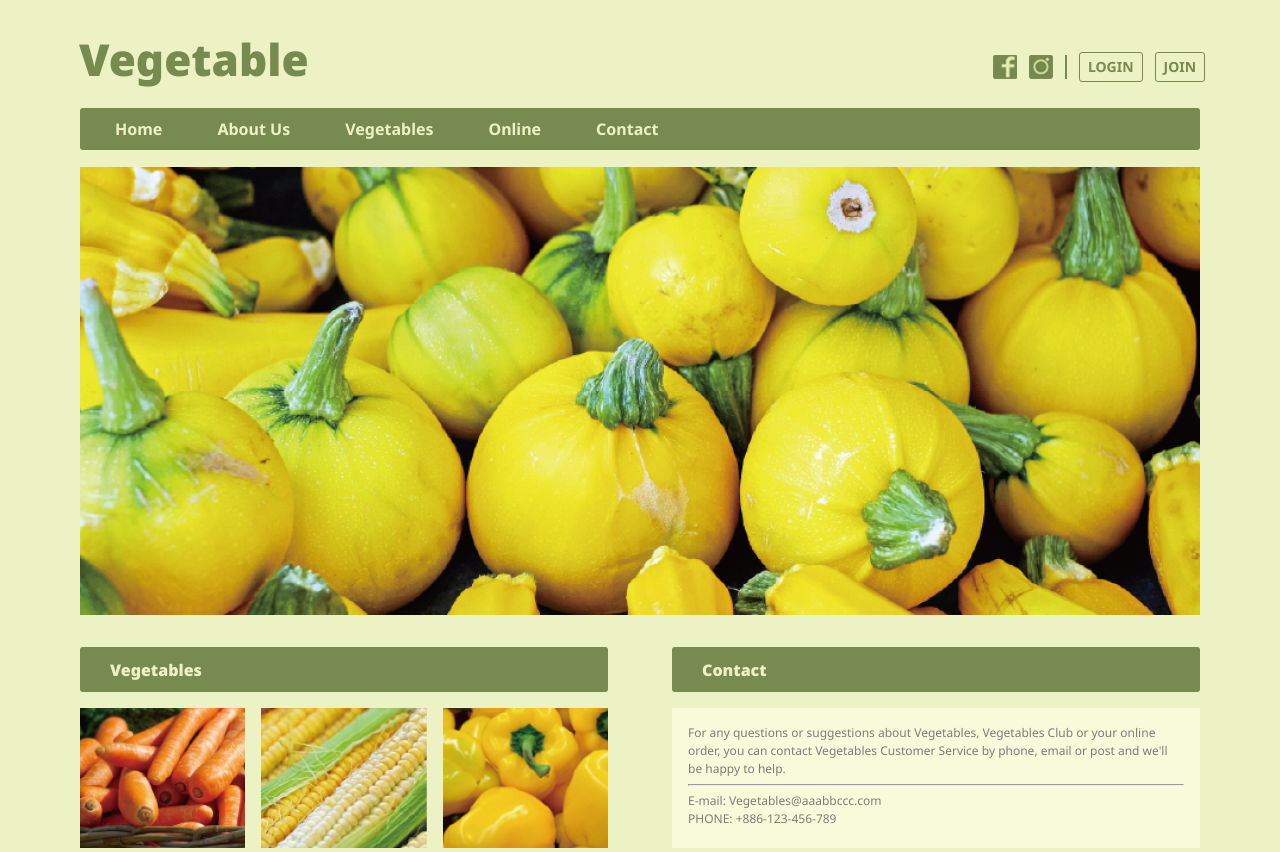
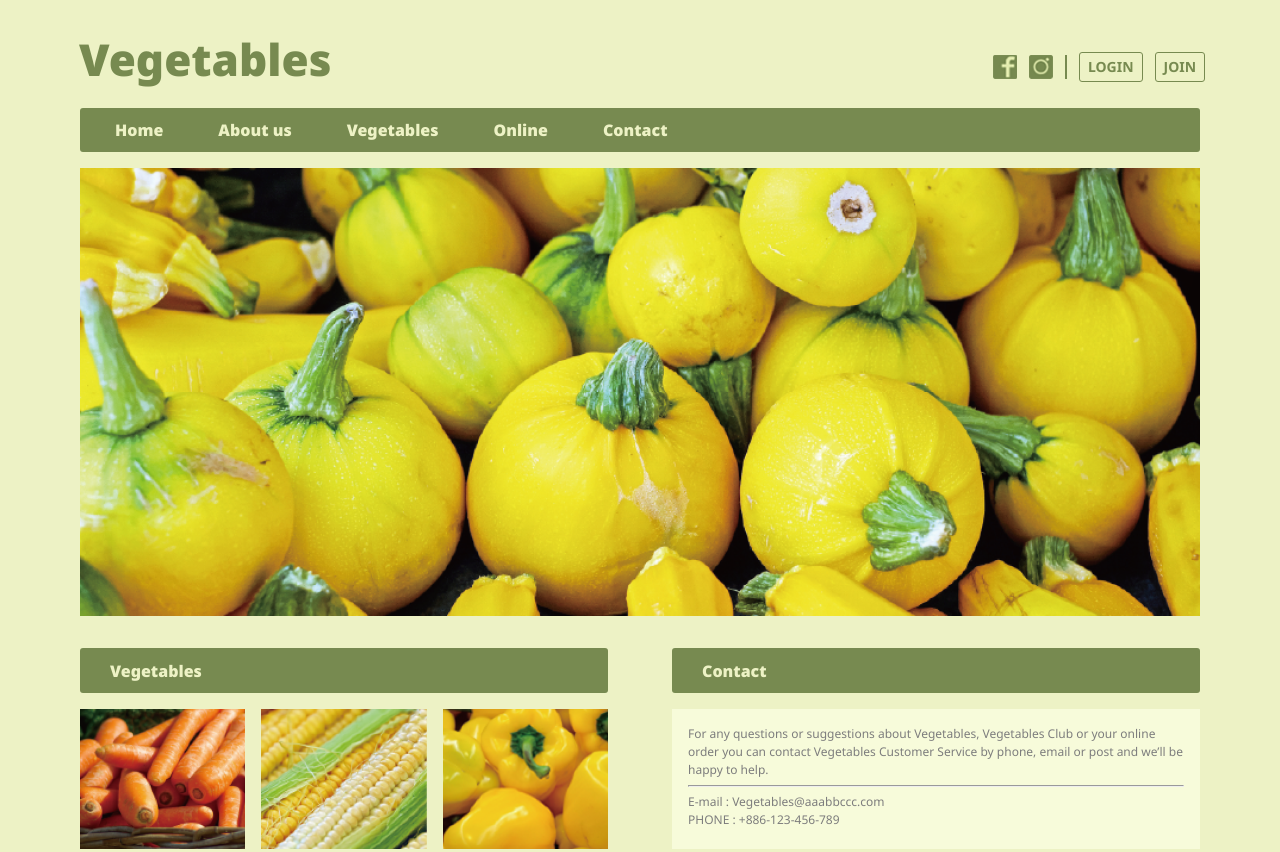
Before and after one commit to sylvia0716/f2e, a plain HTML site: page wk3/index.html in a window 1280 px wide. Shown: the top 852 px of the page. Drawn offline with Linux system fonts and the light colour scheme.

Commit message:
last final

```diff
--- a/wk3/index.html
+++ b/wk3/index.html
@@ -14,7 +14,7 @@
 
 <body>
     <header class="header">
-        <h1 class="header-left">Vegetable</h1>
+        <h1 class="header-title">Vegetables</h1>
         <div class="header-right">
             <img class="fb" src="img/fb.png" alt="fb">
             <img class="ig" src="img/ins.png" alt="ig">
@@ -26,49 +26,46 @@
 
     <nav class="nav">
         <ul class="nav-list">
-            <li class="nav-item"><a href="#" class="nav-link">Home</a></li>
-            <li class="nav-item"><a href="#" class="nav-link">About Us</a></li>
-            <li class="nav-item"><a href="#" class="nav-link">Vegetables</a></li>
-            <li class="nav-item"><a href="#" class="nav-link">Online</a></li>
-            <li class="nav-item"><a href="#" class="nav-link">Contact</a></li>
+            <li class="nav-list-item"><a href="#" class="nav-list-link">Home</a></li>
+            <li class="nav-list-item"><a href="#" class="nav-list-link">About us</a></li>
+            <li class="nav-list-item"><a href="#" class="nav-list-link">Vegetables</a></li>
+            <li class="nav-list-item"><a href="#" class="nav-list-link">Online</a></li>
+            <li class="nav-list-item"><a href="#" class="nav-list-link">Contact</a></li>
         </ul>
     </nav>
 
-    <div class="bodycontaner">
-        <div class="pumpkin">
-            <img src="img/img_main_pumpkin.png" alt="pumpkin">
+    <div class="body">
+        <div class="pumpink">
+            <img src="img/img_main_pumpkin.png" alt="pumpink">
         </div>
 
         <div class="constant">
-            <div class="constant-left">
-                <div class="constant-left-line">
-                    <h2 class="constant-left-text">Vegetables</h2>
+            <div class="left">
+                <div class="left-line">
+                    <h2 class="left-text">Vegetables</h2>
                 </div>
-                <div class="constant-left-img">
-                    <img class="constant-left-img-item" src="img/img_vegetables_carrot.png" alt="carrot">
-                    <img class="constant-left-img-item" src="img/img_vegetables_corn.png" alt="corn">
-                    <img class="constant-left-img-item" src="img/img_vegetables_pepper.png" alt="pepper">
+                <div class="left-img">
+                    <img class="left-img-item" src="img/img_vegetables_carrot.png" alt="carrot">
+                    <img class="left-img-item" src="img/img_vegetables_corn.png" alt="corn">
+                    <img class="left-img-item" src="img/img_vegetables_pepper.png" alt="pepper">
                 </div>
             </div>
-
-            <div class="constant-right">
-                <div class="constant-right-line">
-                    <h2 class="constant-right-text">Contact</h2>
+            <div class="right">
+                <div class="right-line">
+                    <h2 class="right-text">Contact</h2>
                 </div>
-                <div class="constant-right-smalltext">
-                    <p style="height: 54px;margin: 0px">For any questions or suggestions about Vegetables, Vegetables
-                        Club or your online order, you can contact Vegetables Customer Service by phone, email or post
-                        and we'll be happy to help.</p>
-                    <hr>
-                    <p style="margin: 0;">E-mail: Vegetables@aaabbccc.com</p>
-                    <p style="margin: 0;">PHONE: +886-123-456-789</p>
+                <div class="right-text2">
+                    <p class="first-text">For any questions or suggestions about Vegetables, Vegetables Club or your online order you can
+                        contact Vegetables Customer Service by phone, email or post and we’ll be happy to help.</p>
+                    <hr class="line2">
+                    <p class="second-text">E-mail : Vegetables@aaabbccc.com<br>PHONE : +886-123-456-789</p>
                 </div>
             </div>
         </div>
     </div>
 
     <footer class="footer">
-        <p>Copyrights 2017 Vegetables cise / Design by Vegetables</p>
+        <p class="footer-text">Copyrights 2017 Vegetables cise / Design by Vegetables</p>
     </footer>
 
 </body>
--- a/wk3/style.css
+++ b/wk3/style.css
@@ -1,106 +1,93 @@
-html {
+html{
+    box-sizing: border-box;
     background-color: #EDF2C5;
-    box-sizing: border-box;
 }
 
-*,
-*:before,
-*:after {
+*,*:before,*:after {
     box-sizing: inherit
 }
 
-header {
+.header{
     display: flex;
-    /*讓header變成彈性盒模型*/
     justify-content: space-between;
-    /*水平左右兩邊對齊 -|*/
     align-items: center;
-    /*垂直置中對齊|-*/
     width: 1122px;
     height: 62px;
     margin-left: auto;
     margin-right: auto;
     margin-top: 36px;
-    /*上邊距36px*/
 }
 
-.header-left {
+.header-title{
     width: 253px;
     height: 60px;
+    font-family: "Noto Sans", sans-serif;
+    color: #778A50;
+    font-size: 44px;
     font-weight: 900;
-    font-size: 44px;
     line-height: 100%;
     letter-spacing: 0%;
-    color: #778A50;
-    font-family: "Noto Sans", sans-serif;
 }
 
-.header-right {
+.header-right{
     display: flex;
     align-items: center;
     width: 208px;
     height: 24px;
-    color: #778A50;
     font-size: 14px;
     font-weight: 700;
     line-height: 19.07px;
 }
 
-.login {
-    font-weight: 700;
-    border-radius: 3px;
-    border: 1px solid #778A50;
-    padding: 4px 8px;
-    margin-left: 12px;
-}
-
-.join {
-    font-weight: 700;
-    border-radius: 3px;
-    border: 1px solid #778A50;
-    padding: 4px 8px;
-    margin-left: 12px;
-}
-
-.fb {
+.fb{
     width: 24px;
     height: 24px;
 }
 
-.ig {
+.ig{
     width: 24px;
     height: 24px;
     margin-left: 12px;
-    /*36-24=12px*/
 }
 
-.line {
-    margin-left: 12px;
-    /*72-24-24-12=12px*/
-    height: 24px;
-    border: 1px solid #778A50;
+.line{
+   height: 24px;
+   margin-left: 12px;
+   border: 1px solid #778A50;
+   margin-right: 0px;
 }
 
-body {
-    margin: 0;
+.login{
+    color:#778A50;
     font-family: "Noto Sans", sans-serif;
-    min-height: 100vh;
-    display: flex;
-    flex-direction: column;
+    font-size: 14px;
+    margin-left: 12px;
+    border: 1px solid #778A50;
+    border-radius: 3px;
+    padding: 4px 8px;
 }
 
-.nav {
+.join{
+    color:#778A50;
+    font-family: "Noto Sans", sans-serif;
+    font-size: 14px;
+    margin-left: 12px;
+    border: 1px solid #778A50;
+    border-radius: 3px;
+    padding: 4px 8px;
+}
+
+.nav{
     width: 1120px;
     height: 44px;
     margin-left: auto;
-    /*自動左邊距*/
     margin-right: auto;
-    /*自動右邊距*/
     margin-top: 10px;
     margin-bottom: 0px;
+    font-family: "Noto Sans", sans-serif;
 }
 
-.nav-list {
+.nav-list{
     display: flex;
     margin: 0;
     padding: 0;
@@ -109,79 +96,104 @@ body {
     font-weight: 700;
 }
 
-.nav-item {
+.nav-list-item{
     list-style: none;
     margin-left: 15px;
 }
 
-.nav-link {
+.nav-list-link{
     display: block;
+    text-decoration: none;
     color: #EDF2C5;
-    text-decoration: none;
     padding: 10px 20px;
-    border-bottom: none;
+    font-weight: 900;
+    font-size: 16px;
+    line-height: 150%;
 }
 
-.bodycontaner {
+.body{
     width: 1120px;
     margin-left: auto;
     /*自動左邊距*/
     margin-right: auto;
     /*自動右邊距*/
-    margin-top: 5px;
-    margin-bottom: 100px;
-    font-weight: 700;
-    font-size: 24px;
-    line-height: 33px;
-    color: #778A50;
+    margin-top: 16px;
+    margin-bottom: 117px;
 }
 
-.pumpkin {
+.pumpink{
     width: 1120px;
     height: 448px;
     margin-left: auto;
-    /*自動左邊距*/
     margin-right: auto;
-    /*自動右邊距*/
-    margin-top: 10px;
 }
 
-.constant {
+.constant{
     display: flex;
     justify-content: space-between;
+    margin-top: 32px;
 }
 
-.constant-left,
-.constant-right {
+.left,
+.right {
     width: 528px;
 }
 
-.constant-left-line,
-.constant-right-line {
+.left-line{
     background-color: #778A50;
     height: 45px;
     display: flex;
     align-items: center;
     border-radius: 3px;
-    margin-top: 32px;
     margin-bottom: 16px;
 }
 
-.constant-right-text,
-.constant-left-text {
+.right-line{
+    background-color: #778A50;
+    height: 45px;
+    display: flex;
+    align-items: center;
+    border-radius: 3px;
+    margin-bottom: 16px;
+}
+
+.left-text{
     color: #EDF2C5;
-    margin-left: 30px;
     font-weight: 900;
     font-size: 16px;
-    line-height: 24px;
+    margin-left: 30px;
+    line-height: 150%;
+    font-family: "Noto Sans", sans-serif;
 }
 
-.constant-right-text {
+.right-text{
+    color: #EDF2C5;
+    font-weight: 900;
+    font-size: 16px;
+    margin-left: 30px;
+    line-height: 150%;
+    font-family: "Noto Sans", sans-serif;
+}
+
+.left-img{
     display: flex;
     justify-content: space-between;
 }
 
-.constant-right-smalltext {
+/*.right-text2{
+    background-color: #F7FBDA;
+    color: #7D7D7D;
+    width: 528px;
+    height: 140px;
+    font-family: "Noto Sans", sans-serif;
+    font-weight: 400;
+    font-size: 12px;
+    line-height: 18px;
+    padding: 16px;
+}
+*/
+
+.right-text2{
     background-color: #F7FBDA;
     color: #7D7D7D;
     height: 140px;
@@ -189,12 +201,18 @@ body {
     font-size: 12px;
     line-height: 18px;
     padding: 16px;
+    font-family: "Noto Sans", sans-serif;
 }
 
-.constant-left-img{
-    display: flex;
-    justify-content: space-between;
+.first-text{
+    height: 54px;
+    margin: 0px;
 }
+
+.second-text{
+    margin: 0px;
+}
+
 
 .footer {
     display: flex;
@@ -205,4 +223,10 @@ body {
     height: 60px;
     margin-top: auto;
     font-size: 12px;
+    font-family: "Noto Sans", sans-serif;
 }
+
+body {
+    margin: 0;
+    padding: 0;
+}
```
